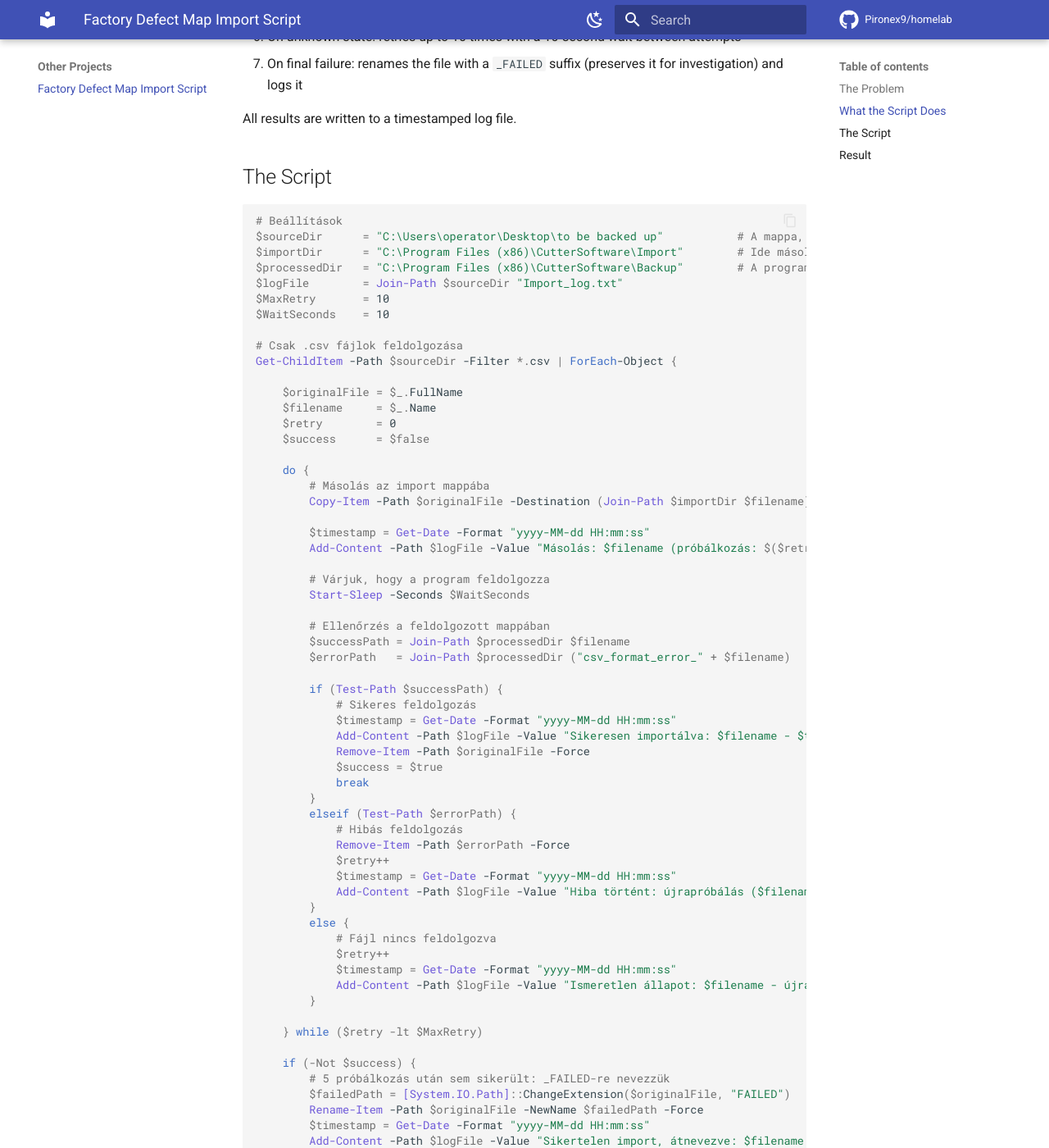
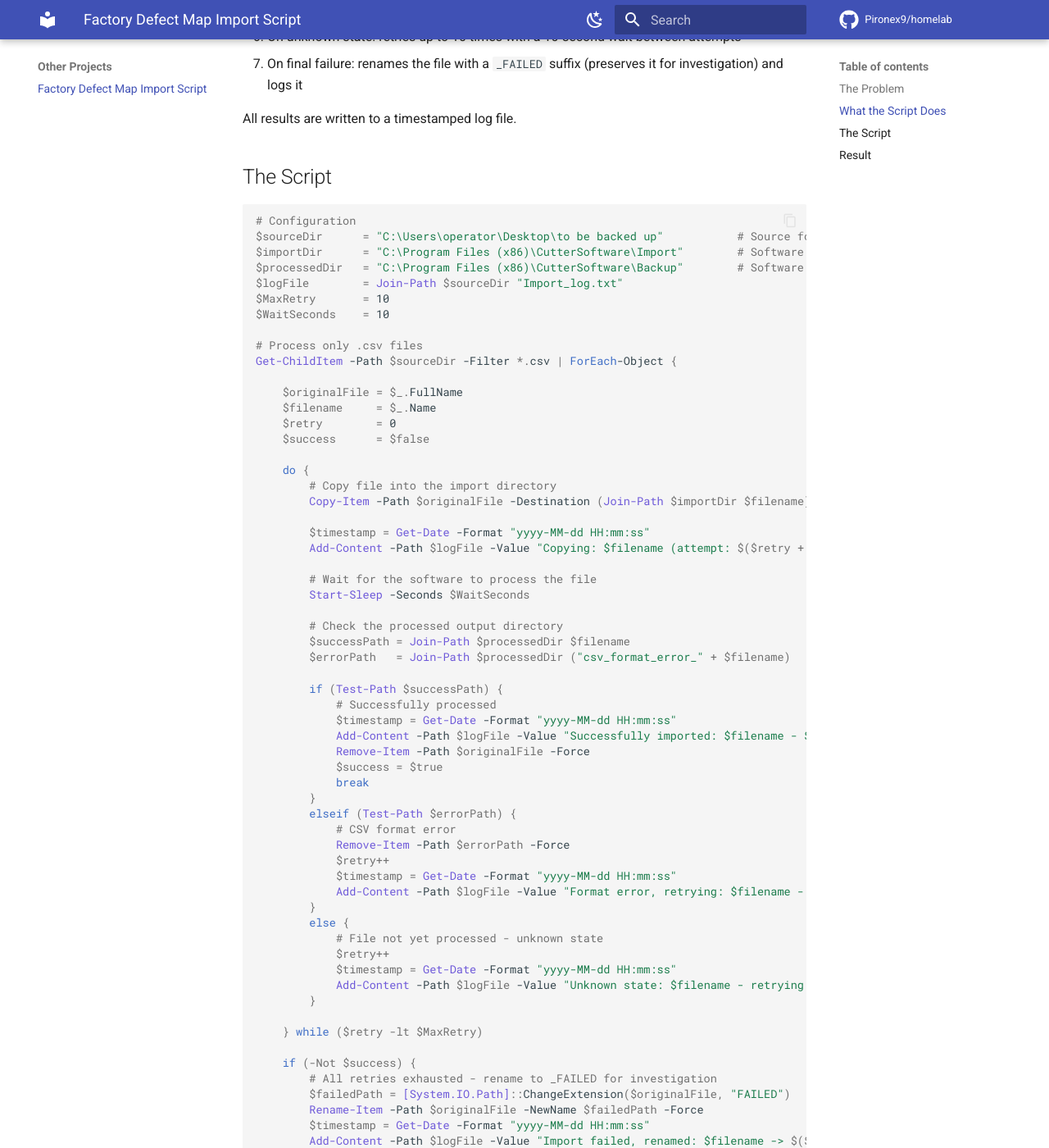
Before and after one commit to Pironex9/homelab, an MkDocs documentation site: the page built from docs/other/factory-copy-script.md, in a window 1280 px wide and 1400 px high, scrolled down 885 px. Shown: the whole window at 82% size. Built offline with MkDocs 1.6.1 and Material for MkDocs 9.7.7, drawn with Linux system fonts in a browser that asks for light colours; comment, search, counter and statistics services are not loaded.

Commit message:
Translate script comments to English

````diff
--- a/docs/other/factory-copy-script.md
+++ b/docs/other/factory-copy-script.md
@@ -27,15 +27,15 @@ All results are written to a timestamped log file.
 ## The Script
 
 ```powershell
-# Beállítások
-$sourceDir      = "C:\Users\operator\Desktop\to be backed up"           # A mappa, ahonnan a fájlokat vesszük
-$importDir      = "C:\Program Files (x86)\CutterSoftware\Import"        # Ide másoljuk be a fájlokat importáláshoz
-$processedDir   = "C:\Program Files (x86)\CutterSoftware\Backup"        # A program ide menti az eredményt
+# Configuration
+$sourceDir      = "C:\Users\operator\Desktop\to be backed up"           # Source folder where defect map files are placed
+$importDir      = "C:\Program Files (x86)\CutterSoftware\Import"        # Software import directory
+$processedDir   = "C:\Program Files (x86)\CutterSoftware\Backup"        # Software writes results here
 $logFile        = Join-Path $sourceDir "Import_log.txt"
 $MaxRetry       = 10
 $WaitSeconds    = 10
 
-# Csak .csv fájlok feldolgozása
+# Process only .csv files
 Get-ChildItem -Path $sourceDir -Filter *.csv | ForEach-Object {
 
     $originalFile = $_.FullName
@@ -44,49 +44,49 @@ Get-ChildItem -Path $sourceDir -Filter *.csv | ForEach-Object {
     $success      = $false
 
     do {
-        # Másolás az import mappába
+        # Copy file into the import directory
         Copy-Item -Path $originalFile -Destination (Join-Path $importDir $filename) -Force
 
         $timestamp = Get-Date -Format "yyyy-MM-dd HH:mm:ss"
-        Add-Content -Path $logFile -Value "Másolás: $filename (próbálkozás: $($retry + 1)) - $timestamp"
+        Add-Content -Path $logFile -Value "Copying: $filename (attempt: $($retry + 1)) - $timestamp"
 
-        # Várjuk, hogy a program feldolgozza
+        # Wait for the software to process the file
         Start-Sleep -Seconds $WaitSeconds
 
-        # Ellenőrzés a feldolgozott mappában
+        # Check the processed output directory
         $successPath = Join-Path $processedDir $filename
         $errorPath   = Join-Path $processedDir ("csv_format_error_" + $filename)
 
         if (Test-Path $successPath) {
-            # Sikeres feldolgozás
+            # Successfully processed
             $timestamp = Get-Date -Format "yyyy-MM-dd HH:mm:ss"
-            Add-Content -Path $logFile -Value "Sikeresen importálva: $filename - $timestamp"
+            Add-Content -Path $logFile -Value "Successfully imported: $filename - $timestamp"
             Remove-Item -Path $originalFile -Force
             $success = $true
             break
         }
         elseif (Test-Path $errorPath) {
-            # Hibás feldolgozás
+            # CSV format error
             Remove-Item -Path $errorPath -Force
             $retry++
             $timestamp = Get-Date -Format "yyyy-MM-dd HH:mm:ss"
-            Add-Content -Path $logFile -Value "Hiba történt: újrapróbálás ($filename) - $timestamp"
+            Add-Content -Path $logFile -Value "Format error, retrying: $filename - $timestamp"
         }
         else {
-            # Fájl nincs feldolgozva
+            # File not yet processed - unknown state
             $retry++
             $timestamp = Get-Date -Format "yyyy-MM-dd HH:mm:ss"
-            Add-Content -Path $logFile -Value "Ismeretlen állapot: $filename - újrapróbálás - $timestamp"
+            Add-Content -Path $logFile -Value "Unknown state: $filename - retrying - $timestamp"
         }
 
     } while ($retry -lt $MaxRetry)
 
     if (-Not $success) {
-        # 5 próbálkozás után sem sikerült: _FAILED-re nevezzük
+        # All retries exhausted - rename to _FAILED for investigation
         $failedPath = [System.IO.Path]::ChangeExtension($originalFile, "FAILED")
         Rename-Item -Path $originalFile -NewName $failedPath -Force
         $timestamp = Get-Date -Format "yyyy-MM-dd HH:mm:ss"
-        Add-Content -Path $logFile -Value "Sikertelen import, átnevezve: $filename → $($Split-Path $failedPath -Leaf) - $timestamp"
+        Add-Content -Path $logFile -Value "Import failed, renamed: $filename -> $($Split-Path $failedPath -Leaf) - $timestamp"
     }
 }
 ```
````
